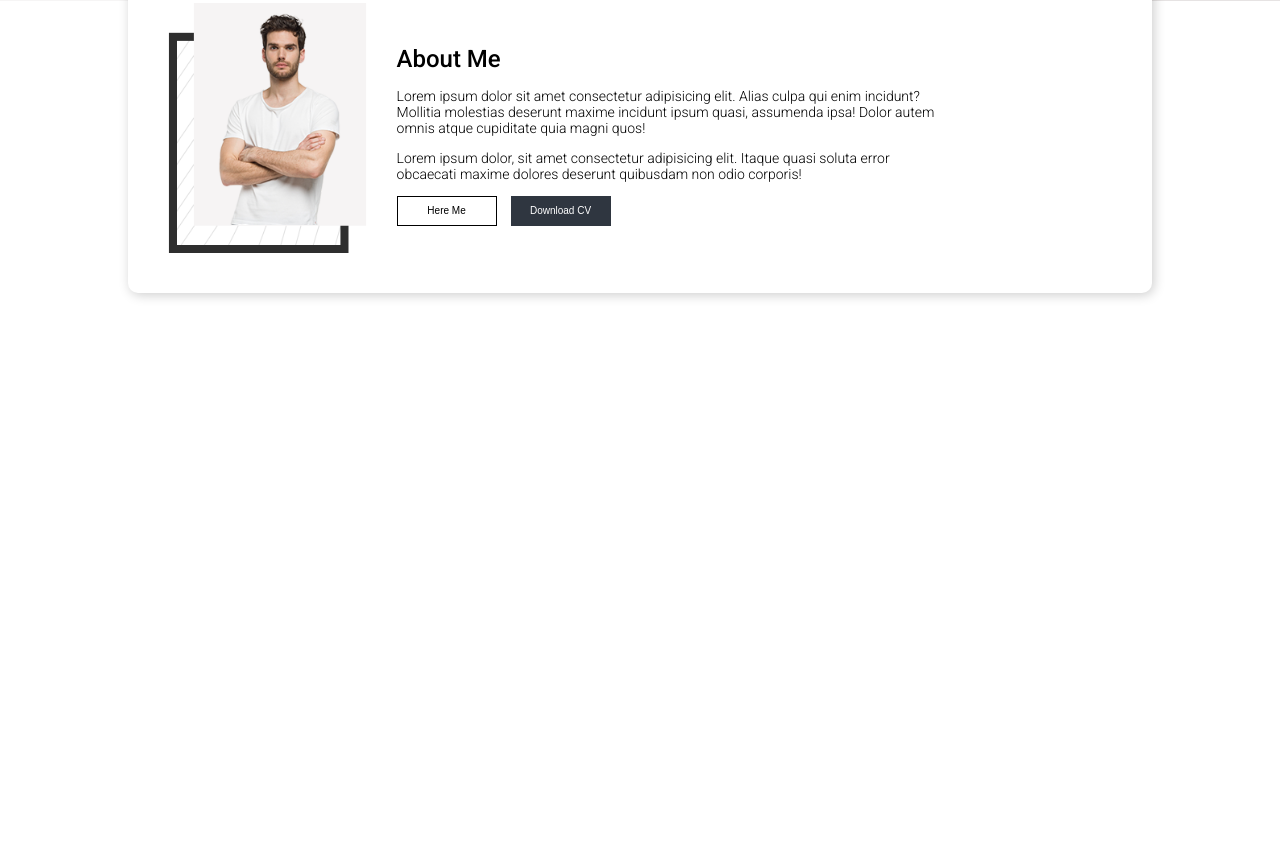
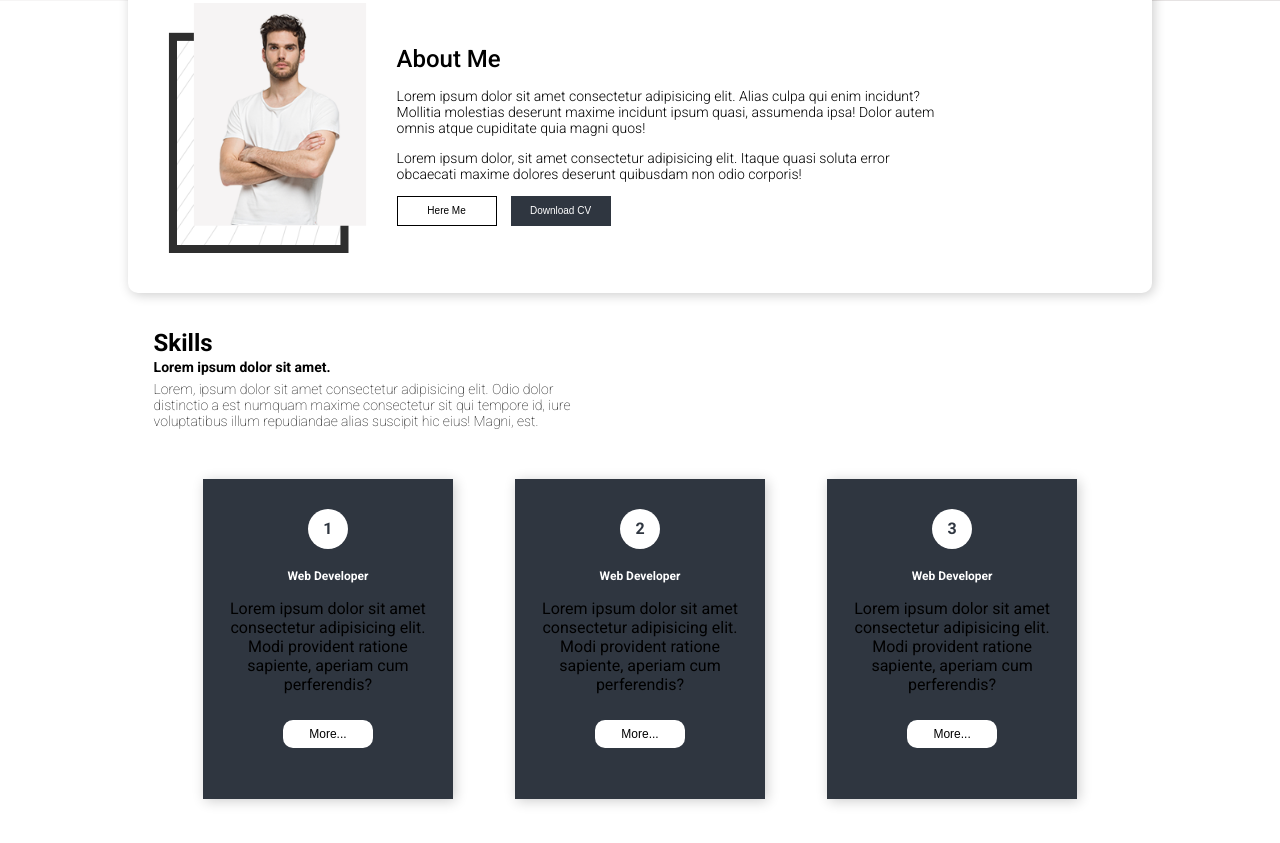
Before and after one commit to arrapiii/tugaswebportofolio, a plain HTML site: page index.html in a window 1280 px wide. Shown: the part 549-1392 px from the top of the page. Before the commit the page ends 862 px from the top, so only its background shows below. Drawn offline with Linux system fonts and the light colour scheme.

Commit message:
tambah info skill

```diff
--- a/css/style.css
+++ b/css/style.css
@@ -143,3 +143,92 @@ body {
     border: none;
     color: white;
 }
+
+.text-skill {
+    margin-left: 12%;
+    margin-top: 50px;
+    line-height: 0px;
+    width: 450px;
+}
+
+.text-skill p:first-child {
+    font-size: 24px;
+    line-height: 0px;
+    font-weight: 700;
+}
+
+.text-skill p:nth-child(2) {
+    font-size: 14px;
+    font-weight: bold;
+}
+
+.text-skill p:nth-child(3) {
+    font-size: 14px;
+    line-height: normal;
+    font-weight: 100;
+}
+
+.card-skill {
+    display: flex;
+    width: 78%;
+    margin: 50px auto;
+    justify-content: space-evenly;
+}
+
+.skill-1,
+.skill-2,
+.skill-3 {
+    width: 250px;
+    height: 320px;
+    background-color: #2f3640;
+    display: flex;
+    flex-direction: column;
+    align-items: center;
+    padding: 30px 20px;
+    box-sizing: border-box;
+    text-align: center;
+    box-shadow: 2px 2px 12px rgba(0, 0, 0, 0.2);
+}
+
+.skill-1 div,
+.skill-2 div,
+.skill-3 div {
+    width: 40px;
+    height: 40px;
+    background-color: white;
+    border-radius: 50%;
+    display: flex;
+    justify-content: center;
+    align-items: center;
+    font-weight: bold;
+    color: #2f3640;
+}
+
+.skill-1 p:first-of-type,
+.skill-2 p:first-of-type,
+.skill-3 p:first-of-type {
+    margin-top: 20px;
+    margin-bottom: 0px;
+    font-size: 20px;
+    color: white;
+    font-weight: bold;
+}
+
+.skill-1 p:nth-child(2),
+.skill-2 p:nth-child(2),
+.skill-3 p:nth-child(2) {
+    font-size: 12px;
+    color: white;
+}
+
+.skill-1 button,
+.skill-2 button,
+.skill-3 button {
+    margin-top: 10px;
+    width: 90px;
+    height: 28px;
+    border-radius: 10px;
+    background-color: white;
+    border: none;
+    font-size: 12px;
+}
--- a/index.html
+++ b/index.html
@@ -55,5 +55,34 @@
 
         </div>
     </div>
+        <!-- skill -->
+        <div class="text-skill">
+            <p>Skills</p>
+            <p>Lorem ipsum dolor sit amet.</p>
+            <p>Lorem, ipsum dolor sit amet consectetur adipisicing elit. Odio dolor distinctio a est numquam maxime consectetur sit qui tempore id, iure voluptatibus illum repudiandae alias suscipit hic eius! Magni, est.</p>
+        </div>
+        <div class="card-skill">
+            <div class="skill-1">
+                <div>1</div>
+                <p>Web Developer</p>
+                <p>Lorem ipsum dolor sit amet consectetur adipisicing elit. Modi provident ratione sapiente, aperiam cum perferendis?</p>
+
+                <button>More...</button>
+            </div>
+            <div class="skill-2">
+                <div>2</div>
+                <p>Web Developer</p>
+                <p>Lorem ipsum dolor sit amet consectetur adipisicing elit. Modi provident ratione sapiente, aperiam cum perferendis?</p>
+
+                <button>More...</button>
+            </div>
+            <div class="skill-3">
+                <div>3</div>
+                <p>Web Developer</p>
+                <p>Lorem ipsum dolor sit amet consectetur adipisicing elit. Modi provident ratione sapiente, aperiam cum perferendis?</p>
+
+                <button>More...</button>
+            </div>
+        </div>
 </body>
 </html>
```
